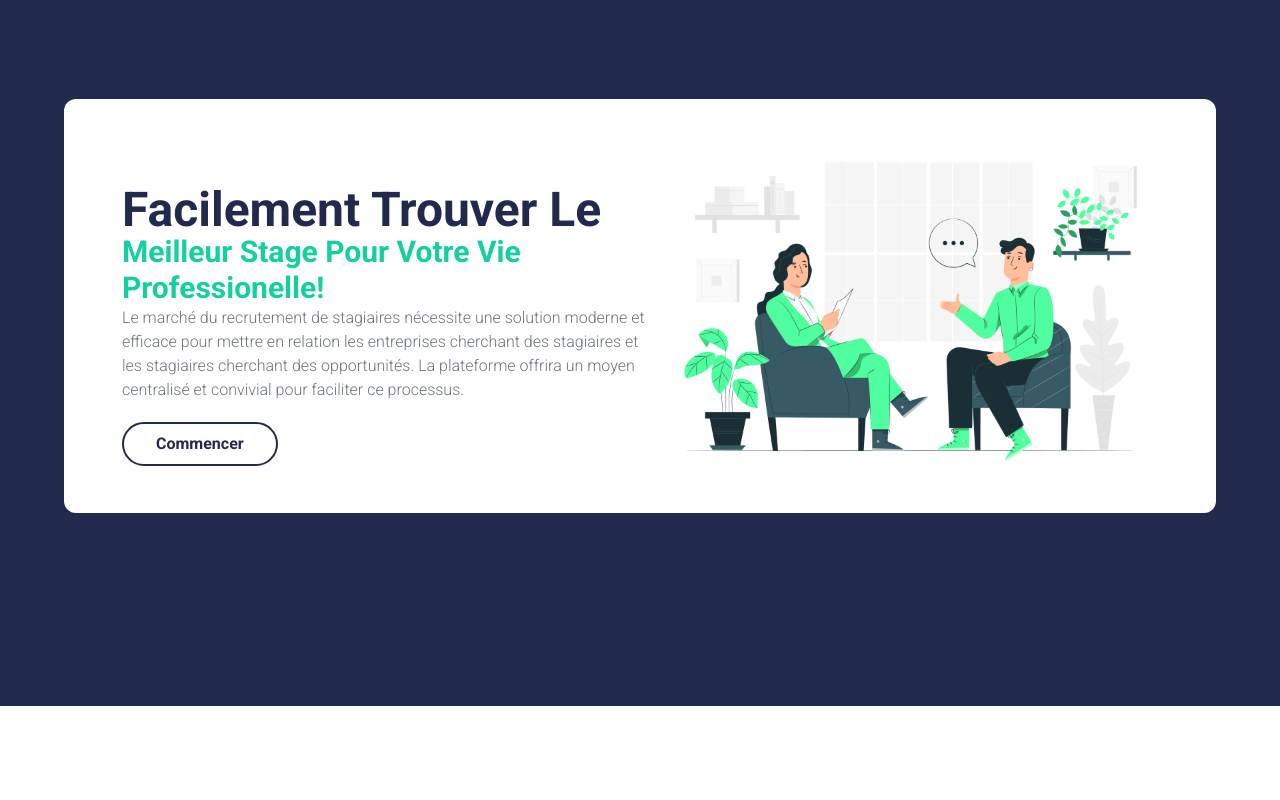
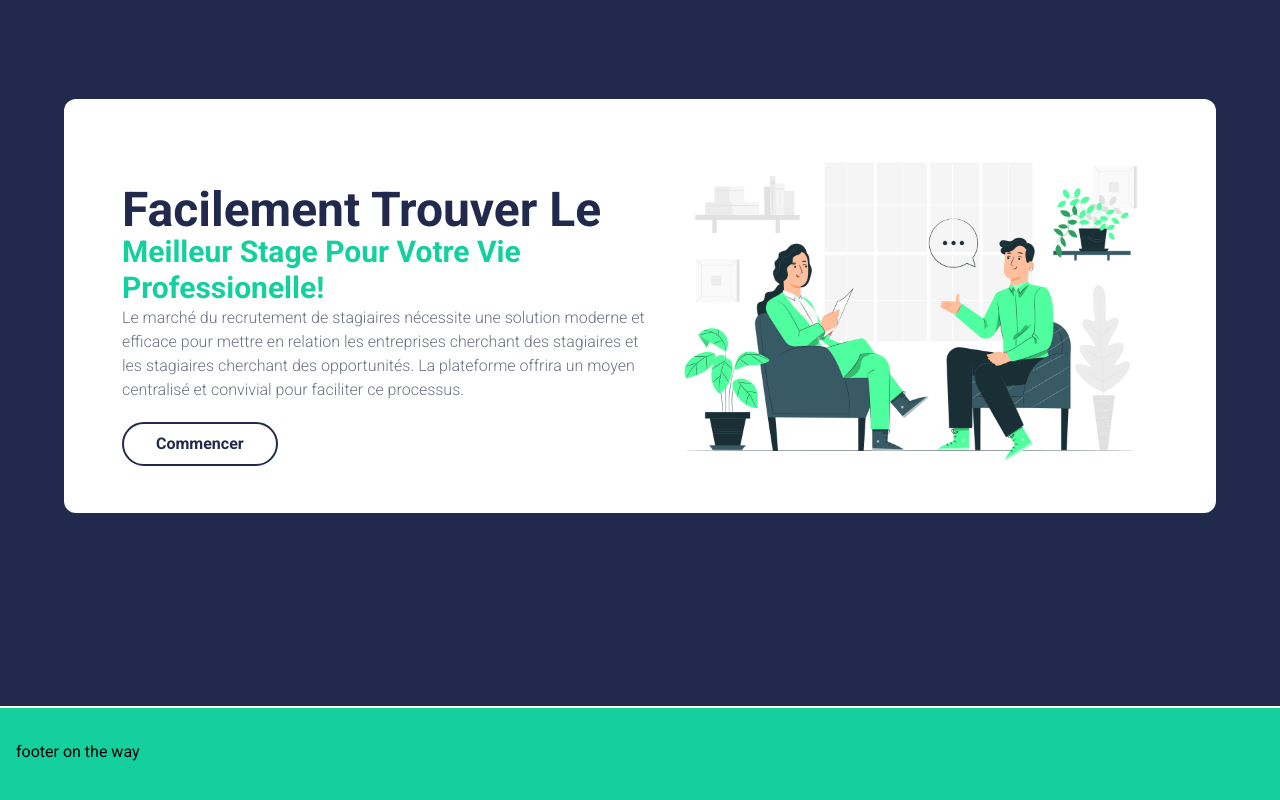
Before and after one commit to ad3mo/collect-interns-front, a React (Create React App) app: page / in a window 1280 px wide. Shown: the part 214-1014 px from the top of the page. Before the commit the page ends 920 px from the top, so only its background shows below. Built offline with nearby package versions, Linux system fonts and the light colour scheme.

Commit message:
footer component

```diff
--- /dev/null
+++ b/src/components/Footer.jsx
@@ -0,0 +1,13 @@
+import React from 'react'
+
+const Footer = () => {
+  return (
+    <footer className="h-[200px] bg-primary-green border-t-2 border-white">
+        <div className='mx-auto w-full maw-w-screen-xl p-4 py-6 lg:py-8'>
+                footer on the way
+        </div>
+    </footer>
+  )
+}
+
+export default Footer
--- a/src/components/MainLayout.jsx
+++ b/src/components/MainLayout.jsx
@@ -1,5 +1,6 @@
 import React from "react";
 import Navbar from "./Navbar";
+import Footer from "./Footer";
 
 
 const MainLayout = ({ children }) => {
@@ -9,6 +10,7 @@ const MainLayout = ({ children }) => {
       <Navbar />
 
       {children}
+      <Footer />
     </div>
   );
 };
```
